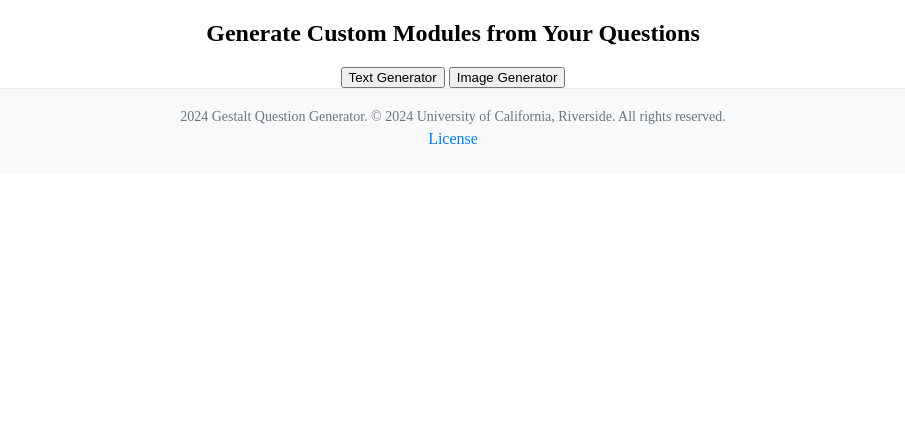
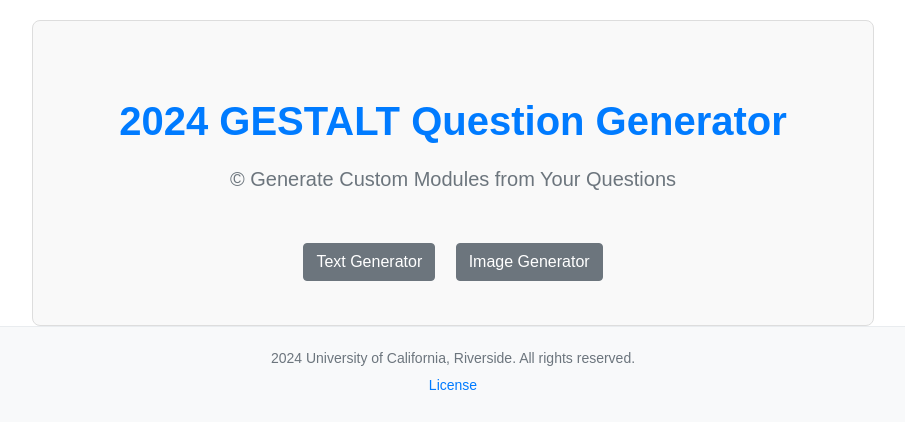
Before and after one commit to lucib3196/mechedu1.0, a Flask app: page / in a window 1280 px wide. Shown: the top 429 px of the page, without its empty margins (187-1092 px from the left). Run offline with Flask 3, Linux system fonts and the light colour scheme; some libraries are stand-ins or nearby versions.

Commit message:
added styling

```diff
--- a/app/static/css/styles.css
+++ b/app/static/css/styles.css
@@ -0,0 +1,149 @@
+/* Base styles */
+body {
+    font-family: Arial, sans-serif;
+    line-height: 1.6;
+    color: #333;
+    margin: 20px;
+}
+
+/* Centered text */
+.text-center {
+    text-align: center;
+}
+
+/* Margin utility classes */
+.my-4 {
+    margin-top: 1.5rem;
+    margin-bottom: 1.5rem;
+}
+
+.my-5 {
+    margin-top: 3rem;
+    margin-bottom: 3rem;
+}
+
+/* Main heading */
+.main-heading {
+    font-size: 2.5rem;
+    font-weight: bold;
+    color: #007bff;
+    margin-bottom: 0.5rem;
+}
+
+/* Subheading */
+.subheading {
+    font-size: 1.25rem;
+    color: #6c757d;
+    margin-top: 10px;
+}
+
+/* Button styles */
+.btn {
+    display: inline-block;
+    font-weight: 400;
+    text-align: center;
+    white-space: nowrap;
+    vertical-align: middle;
+    user-select: none;
+    border: 1px solid transparent;
+    padding: 0.375rem 0.75rem;
+    font-size: 1rem;
+    line-height: 1.5;
+    border-radius: 0.25rem;
+    transition: color 0.15s ease-in-out, background-color 0.15s ease-in-out, border-color 0.15s ease-in-out, box-shadow 0.15s ease-in-out;
+}
+
+.btn-secondary {
+    color: #fff;
+    background-color: #6c757d;
+    border-color: #6c757d;
+}
+
+.btn-secondary:hover {
+    color: #fff;
+    background-color: #5a6268;
+    border-color: #545b62;
+}
+
+.btn-primary {
+    color: #fff;
+    background-color: #007bff;
+    border-color: #007bff;
+}
+
+.btn-primary:hover {
+    color: #fff;
+    background-color: #0056b3;
+    border-color: #004085;
+}
+
+.mx-2 {
+    margin-left: 0.5rem;
+    margin-right: 0.5rem;
+}
+
+/* Container styles */
+.container {
+    max-width: 800px;
+    margin: auto;
+    padding: 20px;
+    border: 1px solid #ddd;
+    border-radius: 8px;
+    background-color: #f9f9f9;
+}
+
+/* Form control */
+.form-control {
+    display: block;
+    width: 100%;
+    height: calc(1.5em + 0.75rem + 2px);
+    padding: 0.375rem 0.75rem;
+    font-size: 1rem;
+    line-height: 1.5;
+    color: #495057;
+    background-color: #fff;
+    background-clip: padding-box;
+    border: 1px solid #ced4da;
+    border-radius: 0.25rem;
+    transition: border-color 0.15s ease-in-out, box-shadow 0.15s ease-in-out;
+}
+
+.form-control:focus {
+    color: #495057;
+    background-color: #fff;
+    border-color: #80bdff;
+    outline: 0;
+    box-shadow: 0 0 0 0.2rem rgba(0,123,255,.25);
+}
+
+/* List styles */
+ul {
+    padding-left: 1.5rem;
+}
+
+li {
+    margin-bottom: 0.5rem;
+}
+
+/* Footer styles */
+footer {
+    text-align: center;
+    padding: 20px;
+    background-color: #f8f9fa;
+    border-top: 1px solid #e9ecef;
+}
+
+footer p {
+    margin: 0;
+    font-size: 14px;
+    color: #6c757d;
+}
+
+footer a {
+    color: #007bff;
+    text-decoration: none;
+}
+
+footer a:hover {
+    text-decoration: underline;
+}
--- a/app/templates/base.html
+++ b/app/templates/base.html
@@ -6,7 +6,8 @@
     <title>{% block title %}Document Title{% endblock %}</title>
 
     <!-- Include Local CSS -->
-    <link href="app\static\css\styles.css" rel="stylesheet">
+    <link href="{{ url_for('static', filename='css/styles.css') }}" rel="stylesheet">
+
 
     <!-- MathJax Configuration -->
     <script type="text/javascript">
@@ -31,7 +32,7 @@
 
     <footer style="text-align: center; padding: 20px; background-color: #f8f9fa; border-top: 1px solid #e9ecef;">
         <p style="margin: 0; font-size: 14px; color: #6c757d;">
-            2024 Gestalt Question Generator. &copy; 2024 University of California, Riverside. All rights reserved.
+            2024 University of California, Riverside. All rights reserved.
         </p>
         <p style="margin: 5px 0;">
             <a href="{{ url_for('routes.license') }}" target="_blank" style="color: #007bff; text-decoration: none;">
--- a/app/templates/home.html
+++ b/app/templates/home.html
@@ -1,56 +1,54 @@
 {% extends "base.html" %}
+
 {% block title %}Home{% endblock %}
+
 {% block content %}
-
-<section>
-    <h2 align="center">Generate Custom Modules from Your Questions</h2>
+<section class="text-center my-5">
+    <h1 class="main-heading">2024 GESTALT Question Generator</h1>
+    <p class="subheading">&copy; Generate Custom Modules from Your Questions</p>
 </section>
 
-  <section>
-    <div align="center">
-      <button class="btn btn-secondary" id="showTextButton">Text Generator</button>
-      <button class="btn btn-secondary" id="showImageButton">Image Generator</button>
+<section class="text-center my-4">
+    <div>
+        <button class="btn btn-secondary mx-2" id="showTextButton">Text Generator</button>
+        <button class="btn btn-secondary mx-2" id="showImageButton">Image Generator</button>
     </div>
 </section>
 
-  <div id="textGenerator" style="display: none;">
+<div id="textGenerator" class="container" style="display: none;">
     <section></section>
-    <p align="center">Enter your question below and get personalized modules instantly.</p>
-    <p align="center">This is the basic generator. Here are some examples of questions you can try:</p>
+    <p class="text-center">Enter your question below and get personalized modules instantly.</p>
+    <p class="text-center">This is the basic generator. Here are some examples of questions you can try:</p>
     <ul>
         <li>A ball is thrown horizontally from the top of a 50-meter high building with an initial speed of 15 meters per second. Assuming there is no air resistance, calculate the time it takes for the ball to reach the ground.</li>
         <li>A mass-spring system oscillates with a period of 2 seconds. If the spring constant is 100 N/m, calculate the mass attached to the spring. Assume the motion is simple harmonic.</li>
         <li>A force of 200 Newtons is applied perpendicular to a circular cross-sectional area with a radius of 0.1 meters. Calculate the pressure exerted on the area.</li>
     </ul>
     <form action="/generate_from_text" method="post" onsubmit="disableButton('text_generate_button')">
-      <input type="textarea" class="form-control" name="user_question" placeholder="Enter your question here" required>
-      <div align="center">
-        <br>
+        <textarea class="form-control my-3" name="user_question" placeholder="Enter your question here" required></textarea>
+        <div class="text-center">
             <button class="btn btn-primary" id="text_generate_button" type="submit">Generate</button>
         </div>
     </form>
 </div>
 
-  <div id="imageGenerator" style="display: none;">
+<div id="imageGenerator" class="container" style="display: none;">
     <section></section>
-    <p align="center">Upload your images below to generate personalized modules instantly.</p>
-    <p align="center">This is the advanced generator that uses images with both the text and corresponding solution. Here are some examples of what you can upload:</p>
+    <p class="text-center">Upload your images below to generate personalized modules instantly.</p>
+    <p class="text-center">This is the advanced generator that uses images with both the text and corresponding solution. Here are some examples of what you can upload:</p>
     <ul>
         <li>Textbook solutions which are more official and accurate.</li>
         <li>Handwritten solutions, which are also accepted.</li>
     </ul>
-    <p align="center"> Additionally, this method allows you to upload multiple images simultaneously. However, please note that it is designed to process and generate modules for one question at a time. Ensure that all the images uploaded pertain to a single question and its corresponding solution to achieve the best results.</p?
-    <p align="center">This method is more computationally expensive compared to simple text input, but there is a higher chance of it being correct.</p>
+    <p class="text-center">Additionally, this method allows you to upload multiple images simultaneously. However, please note that it is designed to process and generate modules for one question at a time. Ensure that all the images uploaded pertain to a single question and its corresponding solution to achieve the best results.</p>
+    <p class="text-center">This method is more computationally expensive compared to simple text input, but there is a higher chance of it being correct.</p>
     <form action="/generate_from_image" method="post" enctype="multipart/form-data" onsubmit="disableButton('image_generate_button')">
-      <input type="file" class="form-control" name="user_images" accept="image/*" multiple required>
-      <div align="center">
-        <br>
+        <input type="file" class="form-control my-3" name="user_images" accept="image/*" multiple required>
+        <div class="text-center">
             <button class="btn btn-primary" id="image_generate_button" type="submit">Generate</button>
         </div>
     </form>
 </div>
-
-
 {% endblock %}
 
 {% block scripts %}
```
Also changed, not shown: app/templates/license.html (+54 -8 lines). Lines whose indentation alone changed are shown as unchanged.
